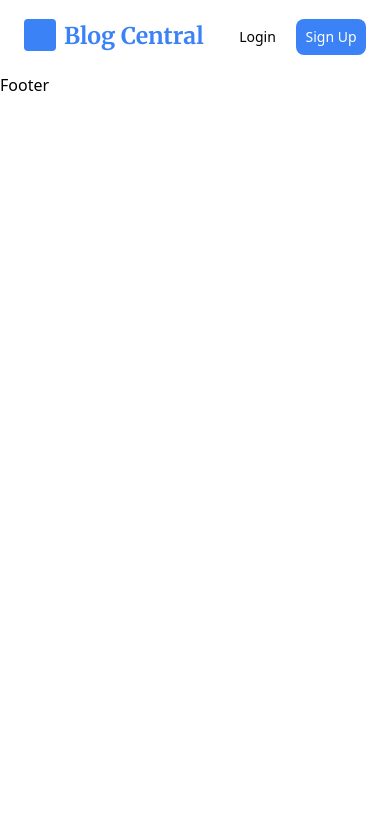
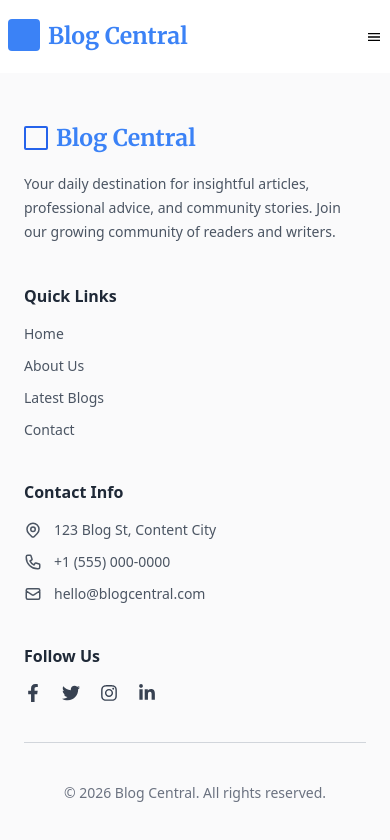
Before and after one commit to MuhammadFaizan144/Blog_website, a React (Vite) app in the folder client/: page / in a window 390 px wide. Shown: the top 840 px of the page. Built offline with nearby package versions, Linux system fonts and the light colour scheme.

Commit message:
add navbar and footer complete responsive

```diff
--- a/client/package.json
+++ b/client/package.json
@@ -12,6 +12,7 @@
   "dependencies": {
     "react": "^19.2.0",
     "react-dom": "^19.2.0",
+    "react-icons": "^5.6.0",
     "react-router-dom": "^7.13.1"
   },
   "devDependencies": {
--- a/client/src/components/Footer.jsx
+++ b/client/src/components/Footer.jsx
@@ -1,11 +1,101 @@
-import React from 'react'
+import React from "react";
+import {
+  FaFacebookF,
+  FaTwitter,
+  FaInstagram,
+  FaLinkedinIn,
+} from "react-icons/fa";
+import {
+  HiOutlineLocationMarker,
+  HiOutlinePhone,
+  HiOutlineMail,
+} from "react-icons/hi";
 
 const Footer = () => {
   return (
-    <footer>
-      Footer
+    <footer className="bg-[#FAFAFB] flex justify-center">
+      {/* Container */}
+      <div className="w-full max-w-[1440px] px-6 sm:px-10 lg:px-20 py-12 lg:py-16">
+
+        {/* Top Section */}
+        <div className="grid grid-cols-1 sm:grid-cols-2 lg:grid-cols-4 gap-10">
+
+          {/* Logo + Description */}
+          <div>
+            <div className="flex items-center gap-2 mb-4">
+              <div className="w-6 h-6 border-2 border-blue-600 rounded-sm"></div>
+              <h2 className="text-[23px] text-blue-500 font-bold font-merriweather">
+                Blog Central
+              </h2>
+            </div>
+
+            <p className="text-gray-600 text-sm leading-6">
+              Your daily destination for insightful articles, professional
+              advice, and community stories. Join our growing community of
+              readers and writers.
+            </p>
+          </div>
+
+          {/* Quick Links */}
+          <div>
+            <h3 className="font-semibold mb-4 text-gray-800">Quick Links</h3>
+
+            <ul className="space-y-3 text-gray-600 text-sm">
+              <li className="hover:text-blue-600 cursor-pointer">Home</li>
+              <li className="hover:text-blue-600 cursor-pointer">About Us</li>
+              <li className="hover:text-blue-600 cursor-pointer">Latest Blogs</li>
+              <li className="hover:text-blue-600 cursor-pointer">Contact</li>
+            </ul>
+          </div>
+
+          {/* Contact Info */}
+          <div>
+            <h3 className="font-semibold mb-4 text-gray-800">Contact Info</h3>
+
+            <ul className="space-y-3 text-gray-600 text-sm">
+
+              <li className="flex items-center gap-3">
+                <HiOutlineLocationMarker className="text-lg" />
+                123 Blog St, Content City
+              </li>
+
+              <li className="flex items-center gap-3">
+                <HiOutlinePhone className="text-lg" />
+                +1 (555) 000-0000
+              </li>
+
+              <li className="flex items-center gap-3">
+                <HiOutlineMail className="text-lg" />
+                hello@blogcentral.com
+              </li>
+
+            </ul>
+          </div>
+
+          {/* Social */}
+          <div>
+            <h3 className="font-semibold mb-4 text-gray-800">Follow Us</h3>
+
+            <div className="flex gap-5 text-gray-700 text-lg">
+              <FaFacebookF className="cursor-pointer hover:text-blue-600 transition" />
+              <FaTwitter className="cursor-pointer hover:text-blue-600 transition" />
+              <FaInstagram className="cursor-pointer hover:text-blue-600 transition" />
+              <FaLinkedinIn className="cursor-pointer hover:text-blue-600 transition" />
+            </div>
+          </div>
+        </div>
+
+        {/* Divider */}
+        <div className="border-t border-gray-300 my-10"></div>
+
+        {/* Bottom */}
+        <div className="text-center text-gray-500 text-sm">
+          © 2026 Blog Central. All rights reserved.
+        </div>
+
+      </div>
     </footer>
-  )
-}
+  );
+};
 
-export default Footer
+export default Footer;
--- a/client/src/components/Navbar.jsx
+++ b/client/src/components/Navbar.jsx
@@ -1,8 +1,10 @@
-import React from 'react'
+import React, { useState } from 'react'
 import { NavLink } from 'react-router-dom'
+import { MdMenu ,MdClose} from 'react-icons/md'
 const Navbar = () => {
+    const[menuOpen,setMenuOpen]=useState(false)
     return (
-        <nav className='flex justify-between items-center max-w-[1440px] mx-auto px-6 h-[73px]'>
+        <nav className='flex justify-between items-center max-w-[1440px] mx-auto px-6 max-sm:px-2 h-[73px]'>
 
             <div className="links flex justify-center items-center gap-6">
                 <div className="flex gap-2">
@@ -21,16 +23,37 @@ const Navbar = () => {
 
                 </ul>
             </div>
-            <div className="authentication-buttons flex gap-2">
+            <div className="authentication-buttons flex gap-2 max-sm:hidden">
                 <div className="w-[61px] h-[36px] flex justify-center items-center">
 
                     <NavLink className='text-[14px] '>Login</NavLink>
                 </div>
-                <div className="w-[70px] h-[36px] text-white rounded-[8px] hover:bg-white hover:text-blue-500 flex justify-center items-center bg-blue-500">
+                <div className="w-[70px] h-[36px] text-white rounded-[8px] active:bg-blue-800 active:text-white hover:bg-white hover:text-blue-500 flex justify-center items-center bg-blue-500">
 
                     <NavLink className='text-[14px] '>Sign Up</NavLink>
                 </div>
             </div>
+            <button className='sm:hidden' onClick={() => setMenuOpen(!menuOpen)}>
+                {!menuOpen?<MdMenu />:<MdClose/>}
+            </button>
+            {menuOpen && (
+                <div className="absolute top-[73px] left-0 w-full bg-white shadow-md sm:hidden">
+                    <ul className="flex flex-col items-center gap-4 py-6">
+
+                        <li><NavLink to="/">Home</NavLink></li>
+                        <li><NavLink to="/">About</NavLink></li>
+                        <li><NavLink to="/">Blogs</NavLink></li>
+                        <li><NavLink to="/">Contact</NavLink></li>
+
+                        <NavLink className="text-[14px]">Login</NavLink>
+
+                        <NavLink className="text-[14px] bg-blue-500 text-white px-4 py-2 rounded-lg">
+                            Sign Up
+                        </NavLink>
+
+                    </ul>
+                </div>
+            )}
         </nav>
     )
 }
```
Also changed, not shown: 1 other file (tests, documents, lock files or other folders).
